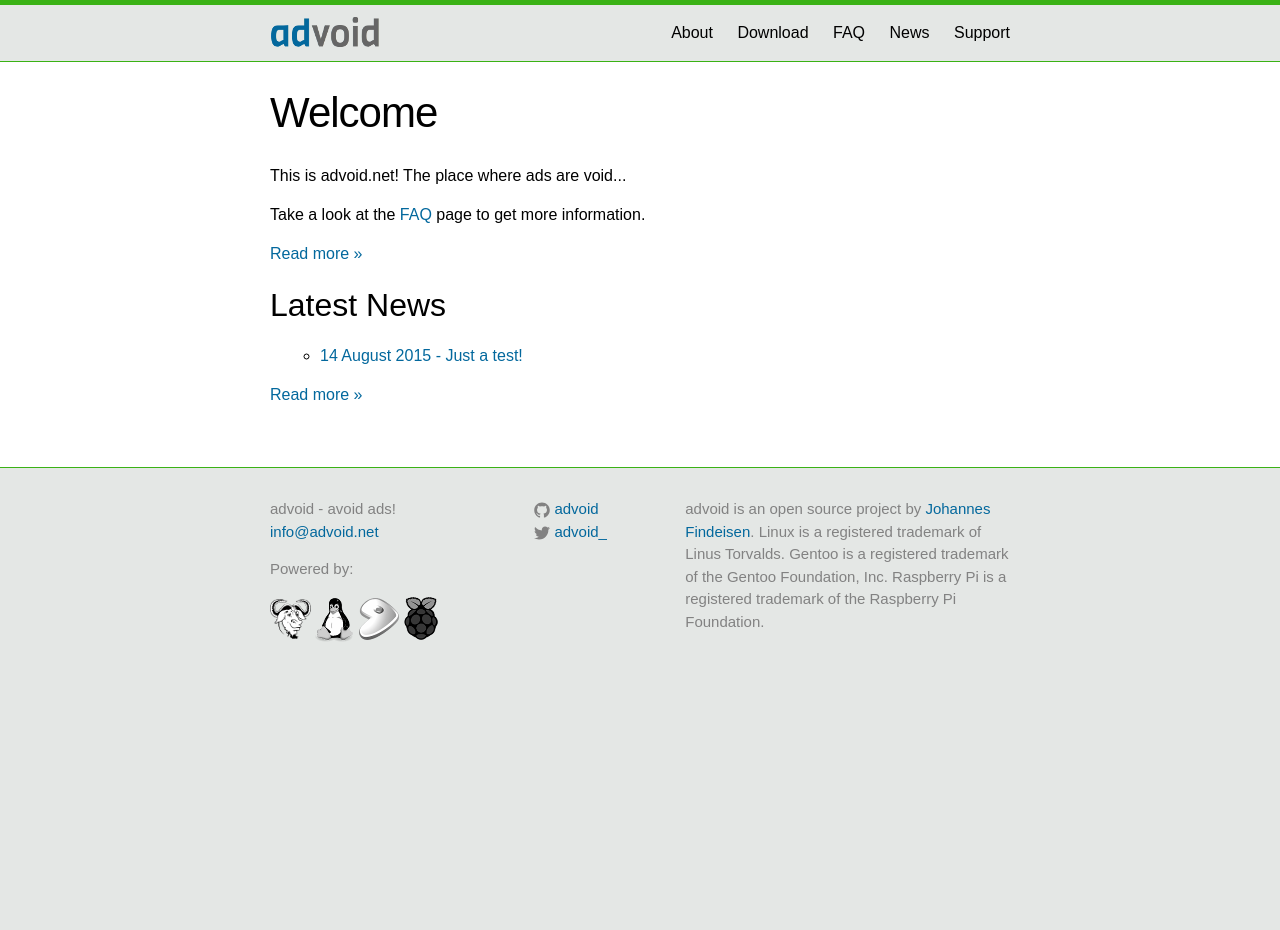
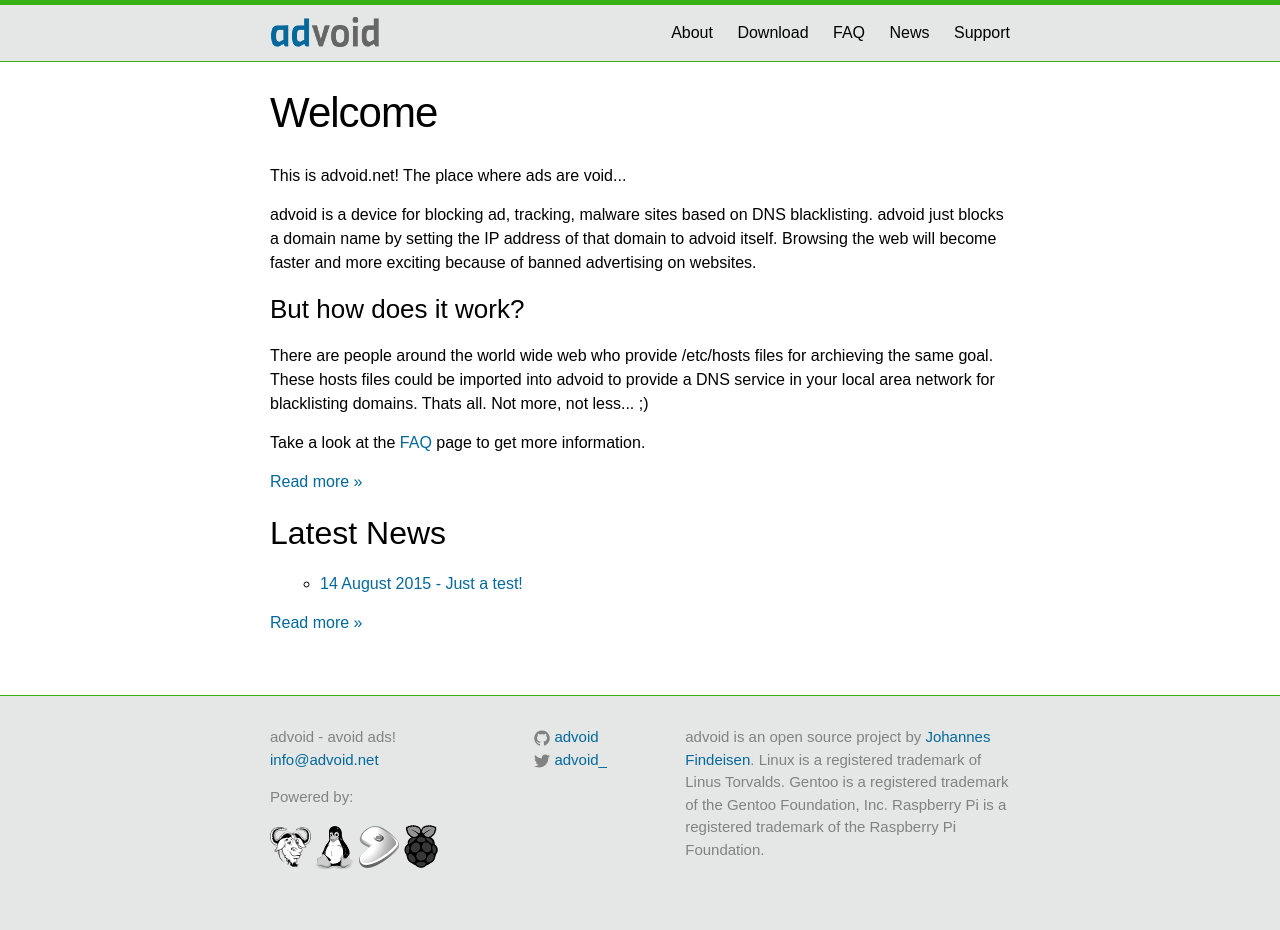
Before and after one commit to advoid/advoid.net, a Jekyll site: the page built from index.md, in a window 1280 px wide. Built offline with Jekyll 4.4.1, drawn with Linux system fonts in a browser that asks for light colours; before the commit the page ends 900 px from its top, so only the background shows below that.

Commit message:
added some content to startpage

```diff
--- a/index.md
+++ b/index.md
@@ -5,6 +5,12 @@ metasub: home
 ---
 
 <p>This is advoid.net! The place where ads are void...</p>
+
+<p>advoid is a device for blocking ad, tracking, malware sites based on DNS blacklisting. advoid just blocks a domain name by setting the IP address of that domain to advoid itself. Browsing the web will become faster and more exciting because of banned advertising on websites.</p>
+
+<h3>But how does it work?</h3>
+
+<p>There are people around the world wide web who provide /etc/hosts files for archieving the same goal. These hosts files could be imported into advoid to provide a DNS service in your local area network for blacklisting domains. Thats all. Not more, not less... ;)</p>
 
 <p>Take a look at the <a href="/faq/">FAQ</a> page to get more information.</p>
 
```
